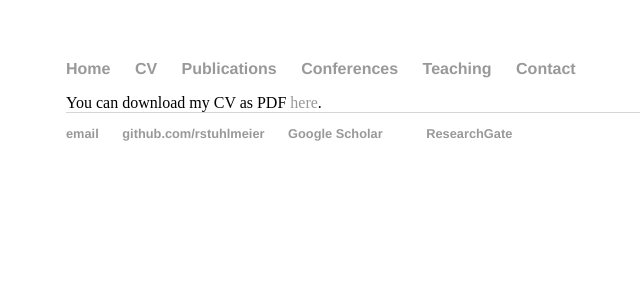
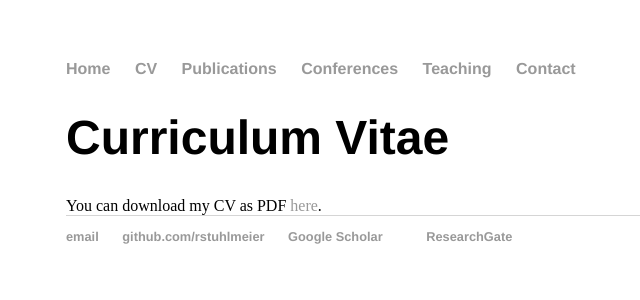
Before and after one commit to rstuhlmeier/rstuhlmeier.github.io, a Jekyll site: the page built from cv/index.html, in a window 1280 px wide. Shown: the top 300 px of the page, without its empty margins (126-766 px from the left). Built offline with Jekyll 4.4.1, drawn with Linux system fonts in a browser that asks for light colours.

Commit message:
Update index.html

```diff
--- a/cv/index.html
+++ b/cv/index.html
@@ -2,5 +2,5 @@
 layout: default
 title: Raphael Stuhlmeier CV
 ---
-
+<h1> Curriculum Vitae </h1>
 You can download my CV as PDF <a href="./RStuhlmeierCV.pdf">here</a>.
```
